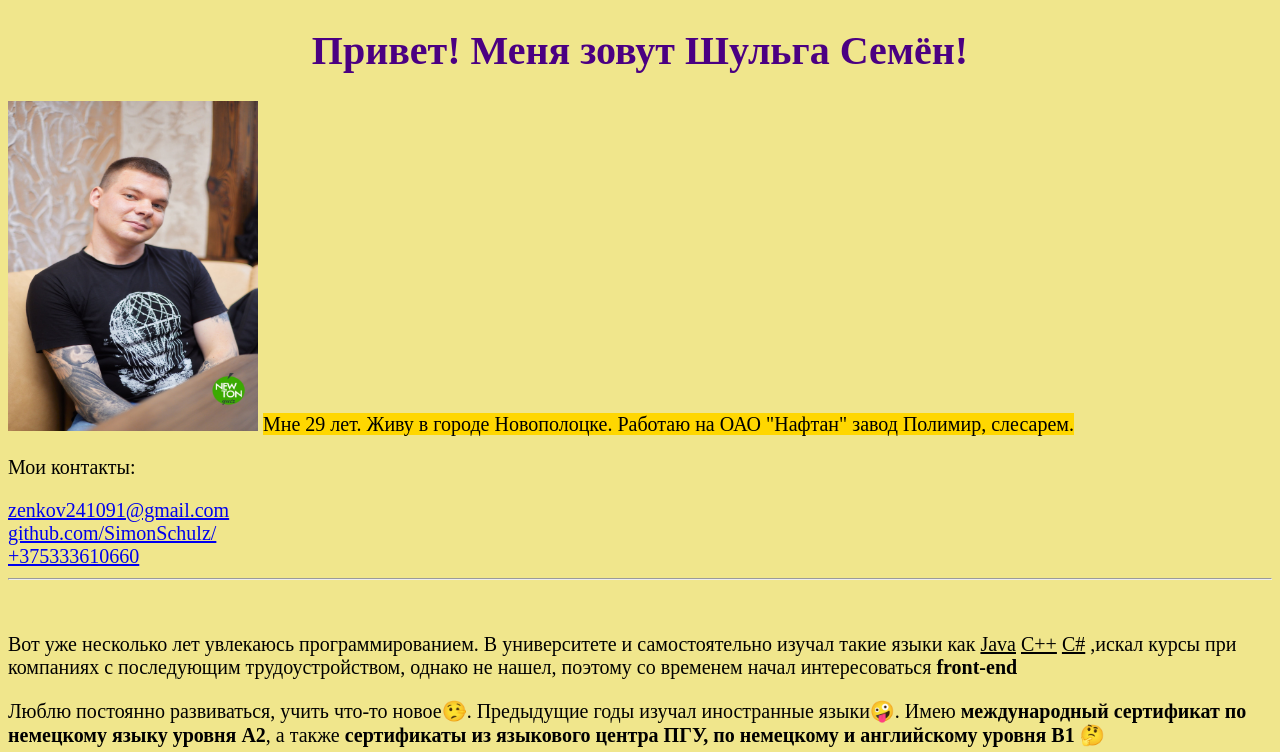
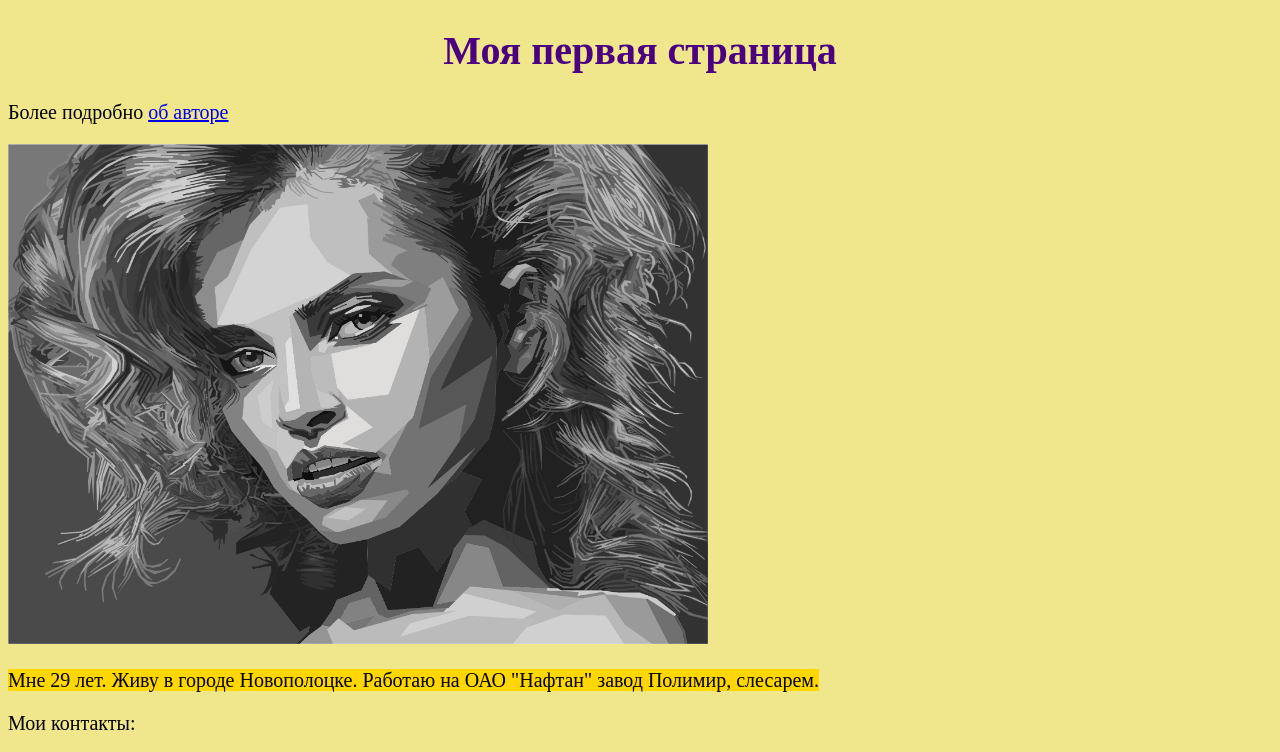
Before and after one commit to SimonSchulz/if-html, a plain HTML site: page index.html in a window 1280 px wide. Shown: the top 752 px of the page. Drawn offline with Linux system fonts and the light colour scheme.

Commit message:
lesson-3 v2.0

```diff
--- a/index.html
+++ b/index.html
@@ -30,9 +30,12 @@
     </style>
 </head>
 <body>
-<h1>Привет! Меня зовут Шульга Семён!</h1>
-<p><img src="./about/images/foto.jpg" width="250" height="330" alt="моё фото">
+<h1>Моя первая страница</h1>
+<p>Более подробно <a href='./about/index.html'>об авторе</a></p>
+<img src="./about/images/1.jpg" width="700" height="500" alt="картинка">
+<p>
     <mark>Мне 29 лет. Живу в городе Новополоцке. Работаю на ОАО "Нафтан" завод Полимир, слесарем.</mark>
+</p>
 <p>Мои контакты:</p>
 <a href="mailto:zenkov241091@gmail.com" target="_blank">zenkov241091@gmail.com</a>
 <br>
```
Also changed, not shown: about/images/1.jpg (added). Lines whose indentation alone changed are shown as unchanged.
